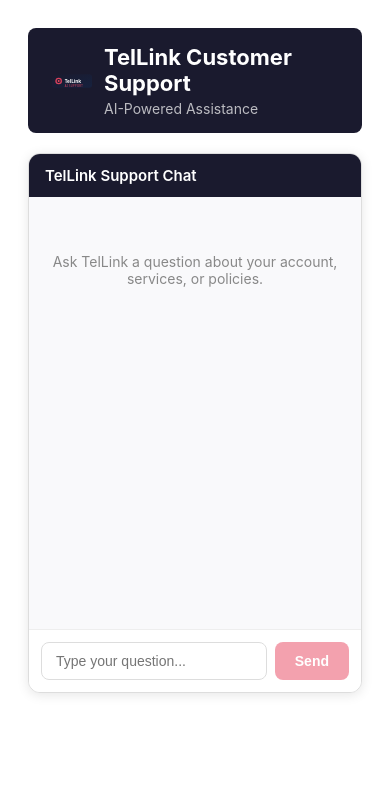
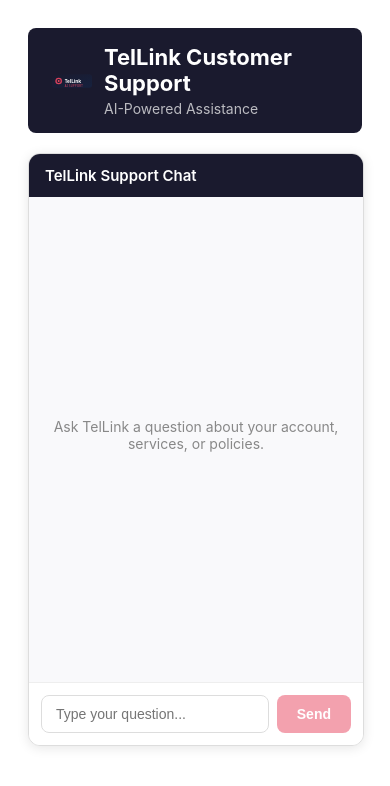
Before and after one commit to comradeonboard/tellink-chatbot, a React (Vite) app in the folder src/web/: page / in a window 390 px wide. Shown: the top 786 px of the page. Built offline with nearby package versions, Linux system fonts and the light colour scheme.

Commit message:
feat: make chat responsive for mobile, add logo SVG

```diff
--- a/src/web/src/components/Chat.jsx
+++ b/src/web/src/components/Chat.jsx
@@ -100,6 +100,12 @@
       overflow: 'hidden',
       background: '#fff',
       boxShadow: '0 2px 12px rgba(0,0,0,0.1)',
+      width: '100%',
+      maxWidth: '100%',
+      display: 'flex',
+      flexDirection: 'column',
+      height: '70vh',
+      minHeight: 400,
     }}>
       <div style={{
         background: '#1a1a2e',
@@ -107,20 +113,21 @@
         padding: '12px 16px',
         fontSize: 15,
         fontWeight: 600,
+        flexShrink: 0,
       }}>
         TelLink Support Chat
       </div>
       <div style={{
-        height: 400,
+        flex: 1,
         overflowY: 'auto',
-        padding: 16,
+        padding: 12,
         display: 'flex',
         flexDirection: 'column',
-        gap: 10,
+        gap: 8,
         background: '#f9f9fb',
       }}>
         {messages.length === 0 && !loading && (
-          <div style={{ color: '#888', textAlign: 'center', marginTop: 40, fontSize: 14 }}>
+          <div style={{ color: '#888', textAlign: 'center', marginTop: 'auto', marginBottom: 'auto', fontSize: 14 }}>
             Ask TelLink a question about your account, services, or policies.
           </div>
         )}
@@ -133,10 +140,11 @@
               color: msg.role === 'user' ? '#fff' : '#333',
               padding: '10px 14px',
               borderRadius: 12,
-              maxWidth: '80%',
+              maxWidth: '85%',
               fontSize: 14,
               lineHeight: 1.5,
               boxShadow: '0 1px 3px rgba(0,0,0,0.08)',
+              wordWrap: 'break-word',
             }}
           >
             {msg.content}
@@ -158,7 +166,7 @@
         <div ref={chatEndRef} />
       </div>
       {error && (
-        <div style={{ padding: '8px 16px', background: '#fff3f3', color: '#c0392b', fontSize: 13, borderTop: '1px solid #fdd' }}>
+        <div style={{ padding: '8px 16px', background: '#fff3f3', color: '#c0392b', fontSize: 13, borderTop: '1px solid #fdd', flexShrink: 0 }}>
           {error}
         </div>
       )}
@@ -168,6 +176,7 @@
         padding: 12,
         background: '#fff',
         borderTop: '1px solid #eee',
+        flexShrink: 0,
       }}>
         <input
           value={input}
@@ -182,6 +191,7 @@
             borderRadius: 8,
             fontSize: 14,
             outline: 'none',
+            minWidth: 0,
           }}
         />
         <button
@@ -197,6 +207,7 @@
             fontSize: 14,
             fontWeight: 600,
             opacity: loading || !input.trim() ? 0.5 : 1,
+            whiteSpace: 'nowrap',
           }}
         >
           {loading ? 'Sending...' : 'Send'}
```
